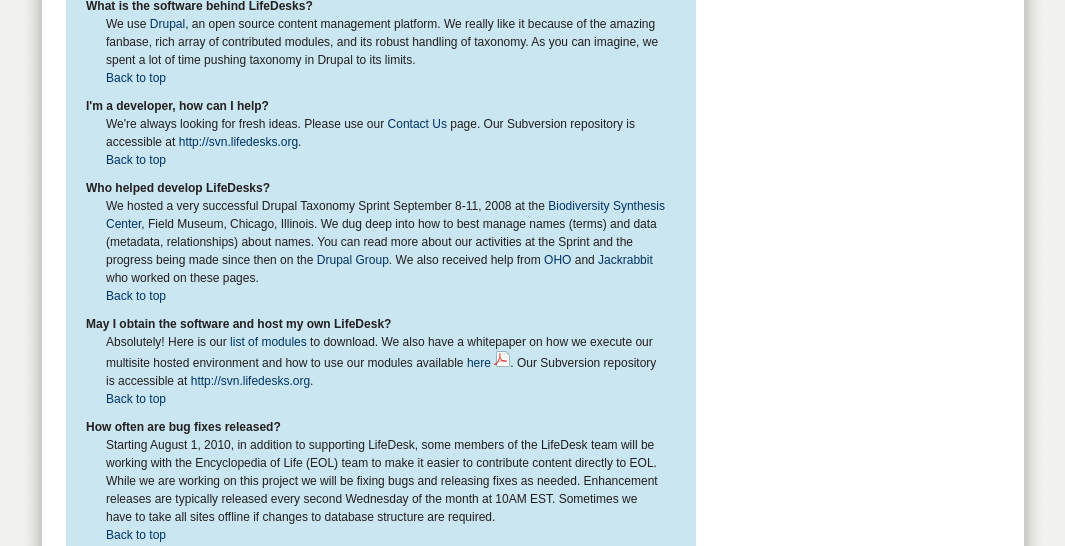
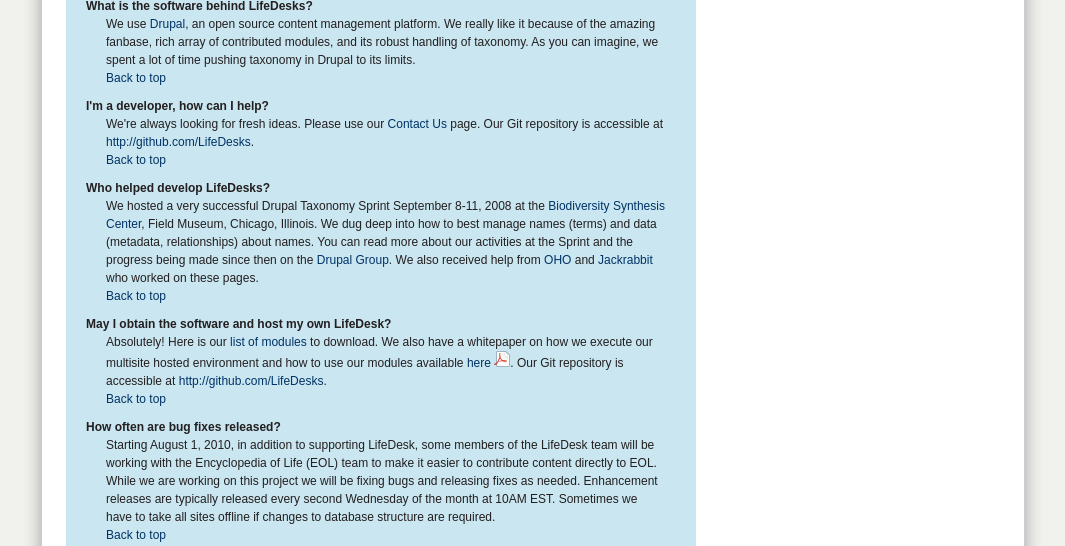
Before and after one commit to LifeDesks/LifeDesksMarketing, a PHP site: page /faq/ in a window 1280 px wide. Shown: the part 786-1332 px from the top of the page, without its empty margins (107-1172 px from the left). Run offline with PHP 8.4, Linux system fonts and the light colour scheme.

Commit message:
Changed code repo links to Github

```diff
--- a/about/index.php
+++ b/about/index.php
@@ -59,7 +59,7 @@ require_once('../conf/vars.inc.php');
 <p class="about-bio"><img src="/images/shipunov.jpg" alt="Alexey Shipunov" class="about-mugshots" />Alexey is a botanist, taxonomist, and a developer. He helped the LifeDesks project with deep thinking about names management and wrote the first versions of the classification import tools and the Encyclopedia of Life content partnership exchange.</p>
 
 <h4>David P. Shorthouse</h4>
-<p class="about-bio"><img src="/images/shorthouse.jpg" alt="David Shorthouse" class="about-mugshots" />David hails from Canada, has a background in spider ecology. He has an interest in names management and spearheaded the classification editing environment in LifeDesks.</p>
+<p class="about-bio"><img src="/images/shorthouse.jpg" alt="David Shorthouse" class="about-mugshots" />David hailed from Canada with a background in spider ecology. He has an interest in names management and spearheaded the multi-user classification editing environment in LifeDesks.</p>
 
         		</div>
 				<img src="/images/bluebox_bottom_bg.gif" alt="" />
--- a/faq/index.php
+++ b/faq/index.php
@@ -57,7 +57,7 @@ require_once('../conf/vars.inc.php');
                         <br />
                         <a href="#faq">Back to top</a></dd>
                       <dt><a name="q06" id="q06"></a>I'm a developer, how can I help?</dt>
-                      <dd>We're always looking for fresh ideas. Please use our <a href="/contact/">Contact Us</a> page. Our Subversion repository is accessible at <a href="http://svn.lifedesks.org">http://svn.lifedesks.org</a>.
+                      <dd>We're always looking for fresh ideas. Please use our <a href="/contact/">Contact Us</a> page. Our Git repository is accessible at <a href="http://github.com/LifeDesks">http://github.com/LifeDesks</a>.
                         <br />
                         <a href="#faq">Back to top</a></dd>
                       <dt><a name="q07" id="q07"></a>Who helped develop LifeDesks?</dt>
@@ -65,7 +65,7 @@ require_once('../conf/vars.inc.php');
                         <br />
                         <a href="#faq">Back to top</a></dd>
                       <dt><a name="q08" id="q08"></a>May I obtain the software and host my own LifeDesk?</dt>
-                      <dd>Absolutely! Here is our <a href="/modules">list of modules</a> to download. We also have a whitepaper on how we execute our multisite hosted environment and how to use our modules available <a href="/files/LifeDesks-Whitepaper.pdf">here <img src="../images/page_white_acrobat.png" alt="PDF (200 KB)"></a>. Our Subversion repository is accessible at <a href="http://svn.lifedesks.org">http://svn.lifedesks.org</a>.
+                      <dd>Absolutely! Here is our <a href="/modules">list of modules</a> to download. We also have a whitepaper on how we execute our multisite hosted environment and how to use our modules available <a href="/files/LifeDesks-Whitepaper.pdf">here <img src="../images/page_white_acrobat.png" alt="PDF (200 KB)"></a>. Our Git repository is accessible at <a href="http://github.com/LifeDesks">http://github.com/LifeDesks</a>.
                         <br />
                         <a href="#faq">Back to top</a></dd>
                       <dt><a name="q09" id="q09"></a>How often are bug fixes released?</dt>
--- a/modules/index.php
+++ b/modules/index.php
@@ -216,7 +216,7 @@ $info_files = array();
 			<h2 id="modules">Modules</h2>
 <p id="module-introduction"><a href="http://drupal.org"><img class="align-left drupal" src="../images/drupal.gif" alt="Drupal" title="Drupal" /></a>Drupal is the platform of choice for LifeDesks. Many of the modules we created or those our friends created are available below for download and are automatically updated every time we release new code. Other modules listed are linked to their project page at <a href="http://drupal.org">http://drupal.org</a>. We will eventually contribute our modules to Drupal's project repository, but we first need your feedback and suggestions. Interested in multisite hosting your own LifeDesk platform? <a href="/files/LifeDesks-Whitepaper.pdf">Read our white paper <img src="../images/page_white_acrobat.png" alt="PDF (200 KB)" /></a> on how we do it.</p>
 <p id="disclaimer"><span>Disclaimer:</span> Download and install these modules only in development environments. We need the most help with our very complex classification module.</p>
-<p>Our Subversion repository is: <a href="http://svn.lifedesks.org">http://svn.lifedesks.org</a></p>
+<p>Our Git repository is: <a href="http://github.com/LifeDesks">http://github.com/LifeDesks</a></p>
 <?php
 
 if(!$info_files) {
```
